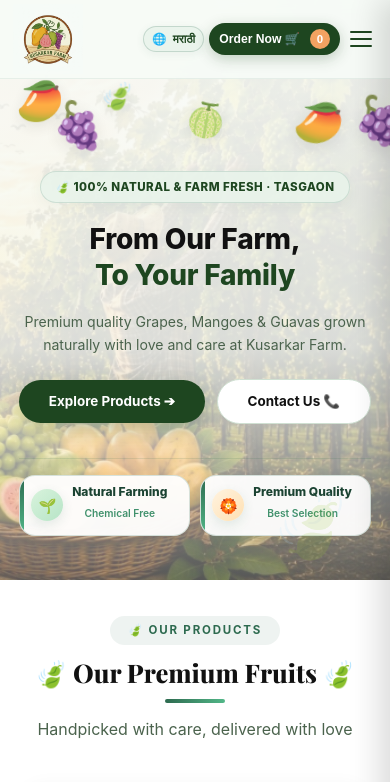
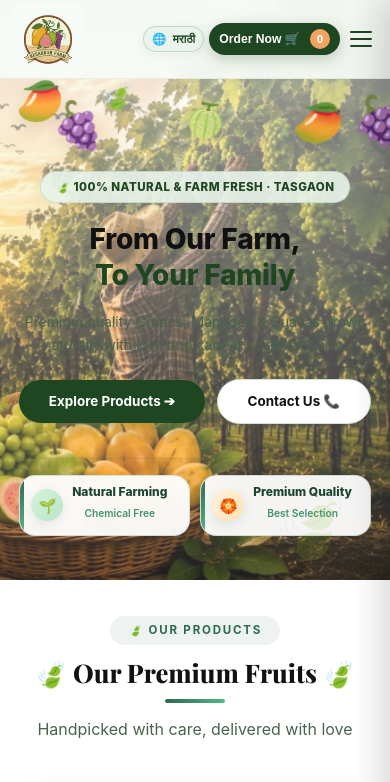
Before and after one commit to pranotikusarkar873-lgtm/kusarkar-farm, a React (Vite) app: page / in a window 390 px wide. Shown: the top 782 px of the page. Built offline with nearby package versions, Linux system fonts and the light colour scheme; no server answers; a web font is replaced by a local one.

Commit message:
fix: reduced white overlay gradient opacity on mobile so farm background image is clearly visible

```diff
--- a/src/index.css
+++ b/src/index.css
@@ -2604,9 +2604,9 @@ ul {
   .hero-banner-overlay {
     background: linear-gradient(
       180deg,
-      rgba(248, 250, 246, 0.96) 0%,
-      rgba(248, 250, 246, 0.88) 60%,
-      rgba(248, 250, 246, 0.35) 100%
+      rgba(248, 250, 246, 0.65) 0%,
+      rgba(248, 250, 246, 0.38) 50%,
+      rgba(248, 250, 246, 0.12) 100%
     );
   }
 
```
